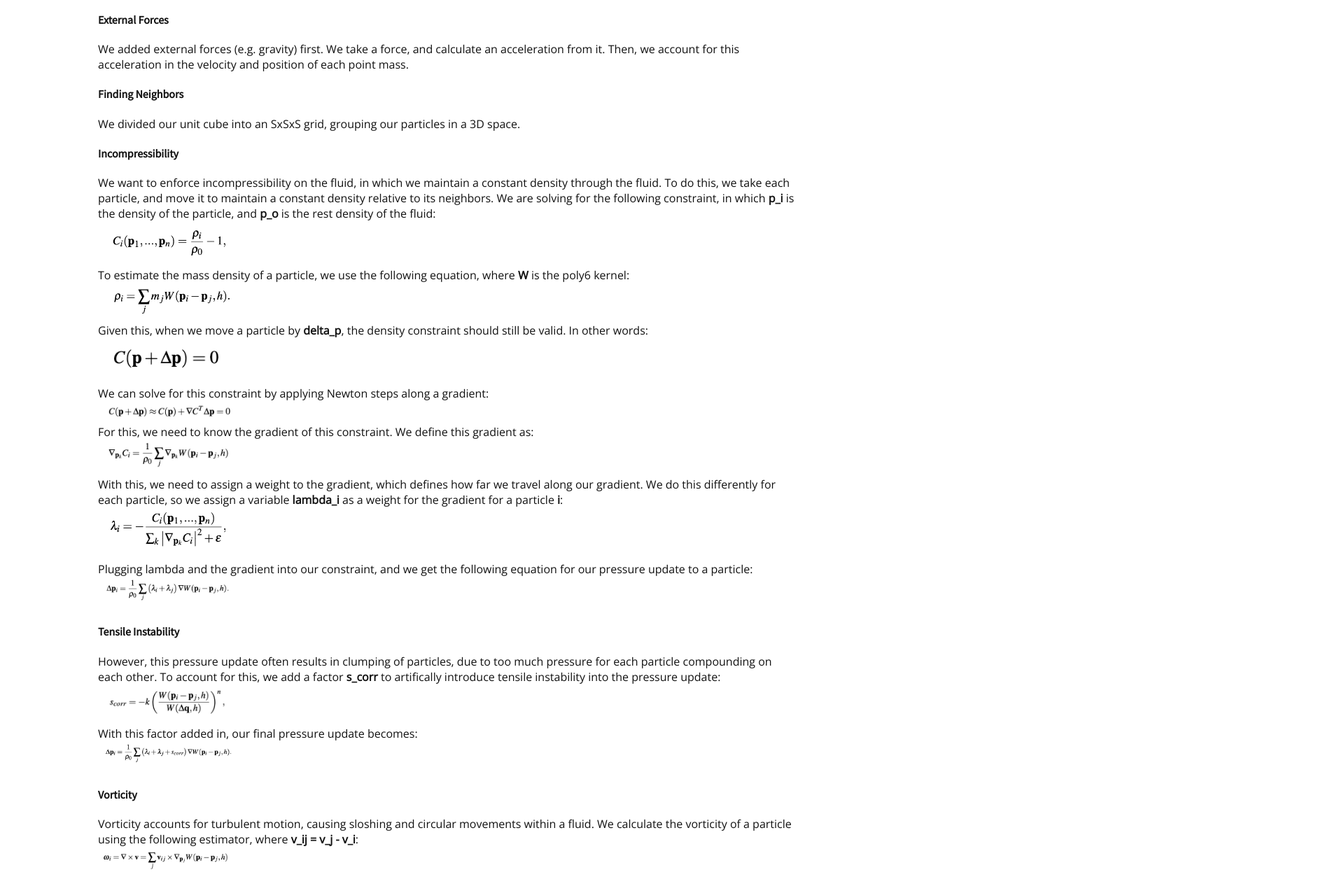
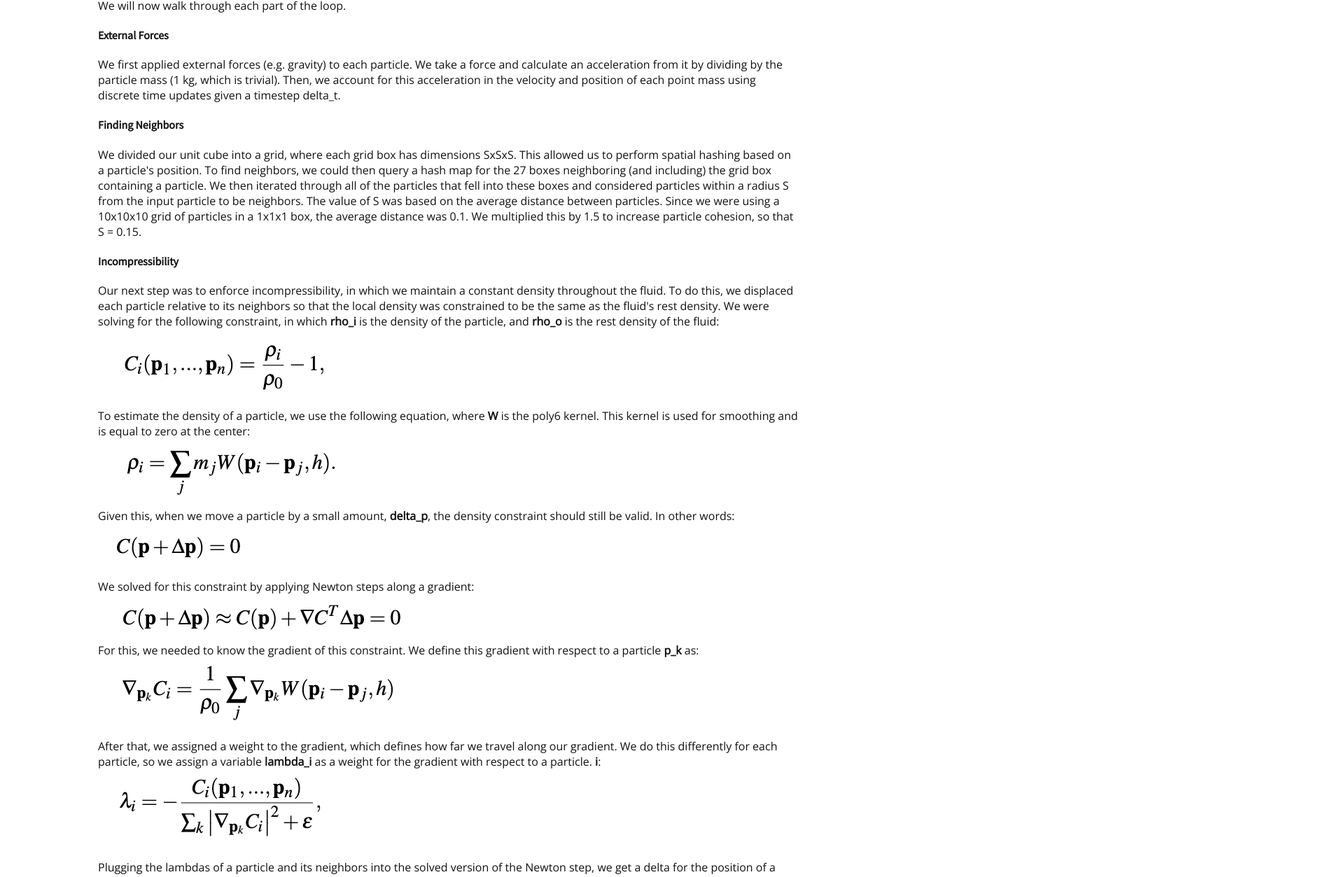
Before and after one commit to rutajoshi/cs184_final_project, a plain HTML site: page docs/index.html in a window 1280 px wide. Shown: the part 1913-3166 px from the top of the page at 70% size, 1920 px wide, since content can reach past the window. Drawn offline with nearby package versions, Linux system fonts and the light colour scheme.

Commit message:
Fixed hella grammar

```diff
--- a/docs/index.html
+++ b/docs/index.html
@@ -46,11 +46,10 @@
   The density of a fluid, among other properties, affects how its particles
   interact in 3D space. We implemented Miles Macklin and Matthias Müller's
   paper <a href="https://mmacklin.com/pbf_sig_preprint.pdf">Position Based Fluids</a>,
-  which considers fluids as as a set of
-  particles that move at variable positions and velocities, subject to
-  constraints such as vorticity that control the movement of the fluid. We
-  retrofitted cloth simulation code from Berkeley's CS 184 Project 4, changed
-  the simulation loop to implement density and pressure based updates, remodeled
+  which represents fluids as as a set of particles that move at variable positions
+  and velocities, subject to constraints such as vorticity and viscosity, which
+  constrain the movement of the fluid. We retrofitted cloth simulation code from
+  Berkeley's CS 184 Project 4, changed the simulation loop to implement density and pressure based updates, remodeled
   our code for remote training and fast simple local rendering, and created
   position based shaders to render the particles more realistically. Finally, we
   added a density slider to the GUI so that a user can change the
@@ -100,7 +99,7 @@
       end for
 
       for all particles i do
-        bound particle positions by the bounds of the containing 1x1x1 box
+        bound particle positions by the bounds of the containing 1x1x1 box (replaces plane collision-checking)
       end for
     end while
 
@@ -113,7 +112,7 @@
 
   <br><br>
 
-  We move collision checking to be done after the update to the predicted
+  We removed collision checking to be done after the update to the predicted
   position because the collision updates modify the predicted position directly
   rather than changing the delta that is calculated after the density and incompressibility
   constraints are applied.
@@ -124,91 +123,100 @@
 </p>
 
 <h4>External Forces</h4>
-<!-- TODO external forcs -->
+<!-- TODO picture -->
 <p>
-  We added external forces (e.g. gravity) first. We take a force, and calculate
-  an acceleration from it. Then, we account for this acceleration in the
-  velocity and position of each point mass.
+  We first applied external forces (e.g. gravity) to each particle. We take a force and calculate
+  an acceleration from it by dividing by the particle mass (1 kg, which is trivial). Then, we account
+  for this acceleration in the velocity and position of each point mass using discrete time updates
+  given a timestep delta_t.
 </p>
 
 <h4>Finding Neighbors</h4>
 <!-- TODO hashing + neighbors -->
 <p>
-  We divided our unit cube into an SxSxS grid, grouping our particles in a 3D space.
+  We divided our unit cube into a grid, where each grid box has dimensions SxSxS. This allowed us to
+  perform spatial hashing based on a particle's position. To find neighbors, we could then query a
+  hash map for the 27 boxes neighboring (and including) the grid box containing a particle. We then
+  iterated through all of the particles that fell into these boxes and considered particles within
+  a radius S from the input particle to be neighbors.
+
+  The value of S was based on the average distance between particles. Since we were using a 10x10x10
+  grid of particles in a 1x1x1 box, the average distance was 0.1. We multiplied this by 1.5 to increase
+  particle cohesion, so that S = 0.15.
 </p>
 
 <h4>Incompressibility</h4>
 <!-- TODO pressure - incompressibility, tensile instability, discuss clumping / show video + picture -->
 <p>
-  We want to enforce incompressibility on the fluid, in which we maintain a
-  constant density through the fluid. To do this, we take each particle, and move it
-  to maintain a constant density relative to its neighbors. We are solving for the
-  following constraint, in which <b>p_i</b> is the density of the particle, and <b>p_o</b> is
-  the rest density of the fluid:
+  Our next step was to enforce incompressibility, in which we maintain a constant density throughout the
+  fluid. To do this, we displaced each particle relative to its neighbors so that the local density was
+  constrained to be the same as the fluid's rest density.
+  We were solving for the following constraint, in which <b>rho_i</b> is the density of the particle, and
+  <b>rho_o</b> is the rest density of the fluid:
 
   <br>
-  <img src="final_images/pressure/pressure_constraint.png" width="200px"/>
+  <img src="final_images/pressure/pressure_constraint.png"/>
   <br>
 
-  To estimate the mass density of a particle, we use the following equation, where
-  <b>W</b> is the poly6 kernel:
+  To estimate the density of a particle, we use the following equation, where
+  <b>W</b> is the poly6 kernel. This kernel is used for smoothing and is equal to
+  zero at the center:
 
   <br>
-  <img src="final_images/pressure/mass_density.png" width="200px"/>
+  <img src="final_images/pressure/mass_density.png"/>
   <br>
 
-  Given this, when we move a particle by <b>delta_p</b>, the density constraint
-  should still be valid. In other words:
+  Given this, when we move a particle by a small amount, <b>delta_p</b>, the density
+  constraint should still be valid. In other words:
 
   <br>
-  <img src="final_images/pressure/pressure_solver.png" width="200px"/>
+  <img src="final_images/pressure/pressure_solver.png"/>
   <br>
 
-  We can solve for this constraint by applying Newton steps along a gradient:
+  We solved for this constraint by applying Newton steps along a gradient:
 
   <br>
-  <img src="final_images/pressure/pressure_newton_step.png" width="200px"/>
+  <img src="final_images/pressure/pressure_newton_step.png"/>
   <br>
 
-  For this, we need to know the gradient of this constraint. We define this gradient
-  as:
+  For this, we needed to know the gradient of this constraint. We define this gradient
+  with respect to a particle <b>p_k</b> as:
 
   <br>
-  <img src="final_images/pressure/constraint_gradient.png" width="200px"/>
+  <img src="final_images/pressure/constraint_gradient.png"/>
   <br>
 
-  With this, we need to assign a weight to the gradient, which defines how
-  far we travel along our gradient. We do this differently for each particle,
-  so we assign a variable <b>lambda_i</b> as a weight for the gradient for a particle
+  After that, we assigned a weight to the gradient, which defines how far we travel along
+  our gradient. We do this differently for each particle, so we assign a variable <b>lambda_i</b>
+  as a weight for the gradient with respect to a particle.
   <b>i</b>:
 
   <br>
-  <img src="final_images/pressure/lambda_i.png" width="200px"/>
+  <img src="final_images/pressure/lambda_i.png"/>
   <br>
 
-  Plugging lambda and the gradient into our constraint, and we get the following
-  equation for our pressure update to a particle:
+  Plugging the lambdas of a particle and its neighbors into the solved version of the Newton step,
+  we get a delta for the position of a particle as follows:
 
   <br>
-  <img src="final_images/pressure/pressure_update.png" width="200px"/>
+  <img src="final_images/pressure/pressure_update.png"/>
   <br>
 </p>
 
 <h4>Tensile Instability</h4>
 <p>
-  However, this pressure update often results in clumping of particles, due to
-  too much pressure for each particle compounding on each other. To account for
-  this, we add a factor <b>s_corr</b> to artifically introduce tensile instability
-  into the pressure update:
+  However, this pressure update often results in particle clumping due to negative pressures that
+  occur when a particle does not have enough neighbors. To remedy this, we add a factor <b>s_corr</b>
+  to artifically introduce tensile instability into the pressure update:
 
   <br>
-  <img src="final_images/pressure/s_corr.png" width="200px"/>
+  <img src="final_images/pressure/s_corr.png"/>
   <br>
 
   With this factor added in, our final pressure update becomes:
 
   <br>
-  <img src="final_images/pressure/pressure_update_s_corr.png" width="200px"/>
+  <img src="final_images/pressure/pressure_update_s_corr.png"/>
   <br>
 </p>
 
@@ -220,33 +228,33 @@
   using the following estimator, where <b>v_ij = v_j - v_i</b>:
 
   <br>
-  <img src="final_images/vorticity/w_i.png" width="200px"/>
+  <img src="final_images/vorticity/w_i.png"/>
   <br>
 
   <!-- TODO what is a location vector -->
-  Additionally, we need a location vector, which is a vector pointing towards
+  Additionally, we need a location vector, which is a vector pointing toward
   the center of the circular motion. We calculate the center of mass of a point mass
   and its neighbors:
 
   <br>
-  <img src="final_images/vorticity/center_of_mass.png" width="200px"/>
+  <img src="final_images/vorticity/center_of_mass.png"/>
   <br>
 
   We use this to calculate a location vector <b>eta</b>, which we normalize:
 
   <br>
-  <img src="final_images/vorticity/eta.png" width="200px"/>
+  <img src="final_images/vorticity/eta.png"/>
   <br>
 
   <br>
-  <img src="final_images/vorticity/eta_normalized.png" width="200px"/>
+  <img src="final_images/vorticity/eta_normalized.png"/>
   <br>
 
   We then use the location vector <b>eta</b> with a vorticity <b>w_i</b> to
   calculate a vorticity force:
 
   <br>
-  <img src="final_images/vorticity/f_vorticity_i.png" width="200px"/>
+  <img src="final_images/vorticity/f_vorticity_i.png"/>
   <br>
 </p>
 
@@ -260,7 +268,7 @@
   update:
 
   <br>
-  <img src="final_images/viscosity/viscosity_eq.png" width="200px"/>
+  <img src="final_images/viscosity/viscosity_eq.png"/>
   <br>
 </p>
 
@@ -297,7 +305,7 @@
 </p>
 <!-- TODO include picture -->
 <br>
-<img src="final_images/modifying_starter_code/bottom_plane.png" width="200px"/>
+<img src="final_images/modifying_starter_code/bottom_plane.png"/>
 <br>
 
 <h3>Modifying Project 4 Starter Code for Remote Training</h3>
@@ -335,7 +343,7 @@
 </p>
 <!-- TODO include picture -->
 <br>
-<img src="final_images/modifying_starter_code/box_side_view.png" width="200px"/>
+<img src="final_images/modifying_starter_code/box_side_view.png"/>
 <br>
 
 <h2>Results</h2>
```
